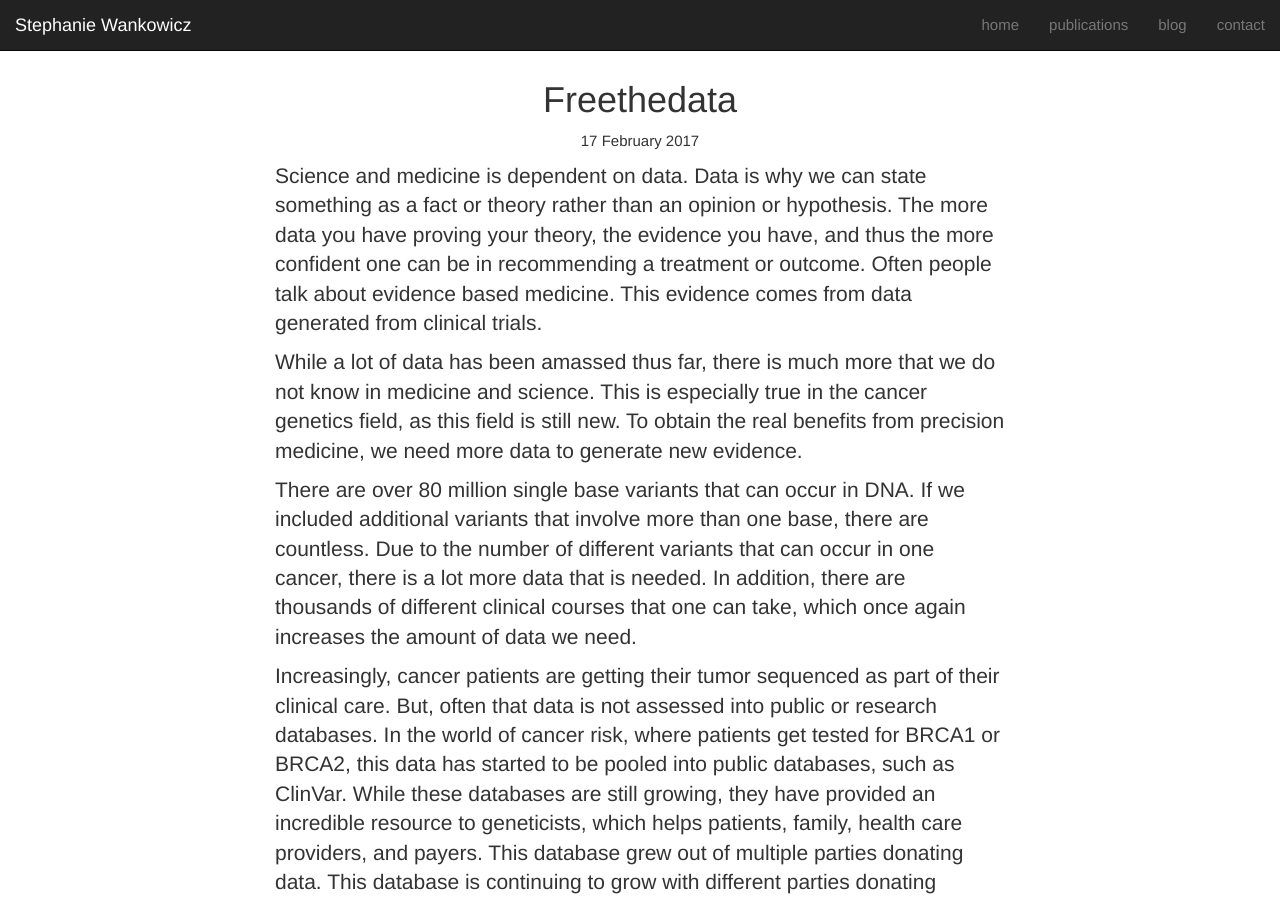
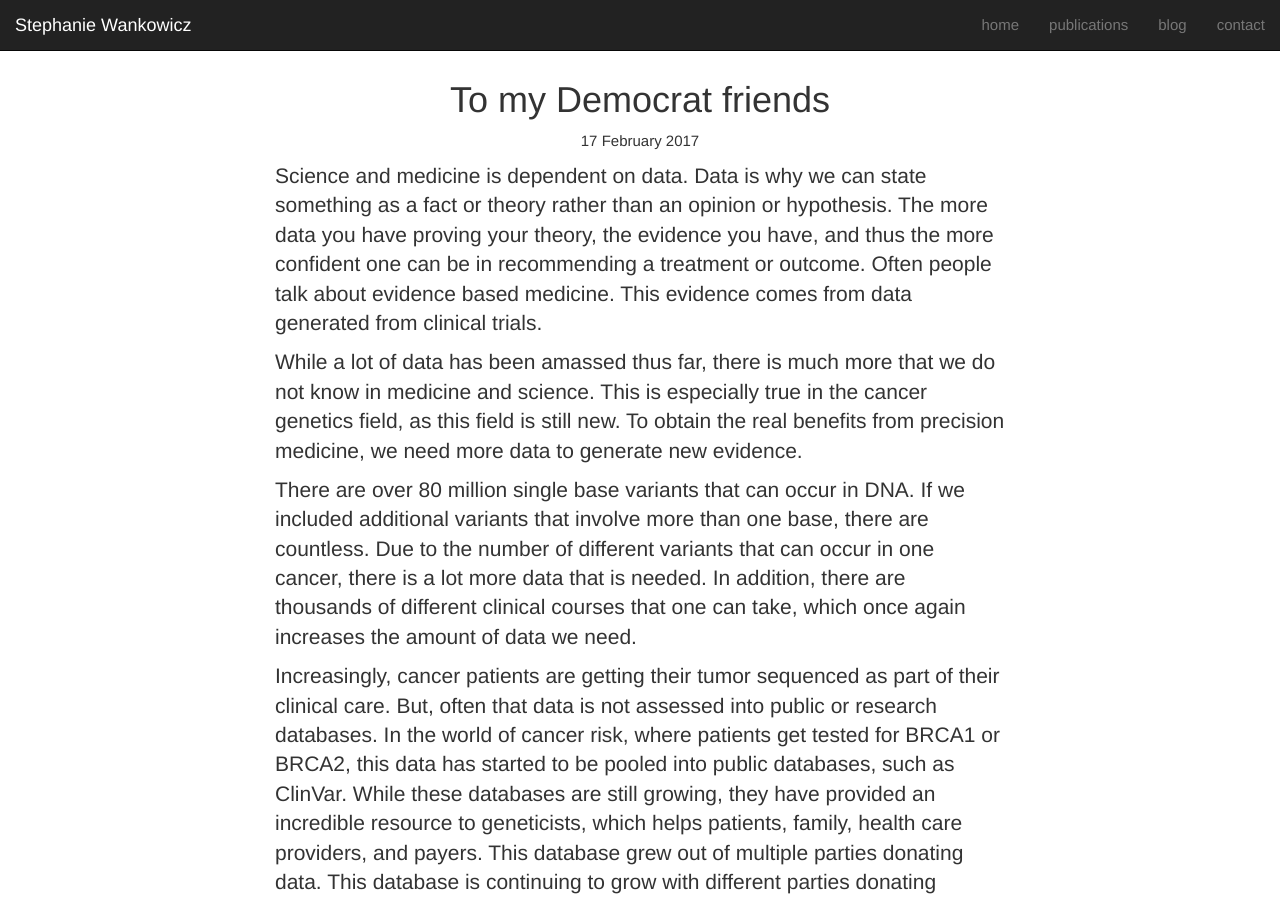
Before and after one commit to stephaniewankowicz/stephaniewankowicz.github.io, a Jekyll site: the page built from _posts/2017-02-17-freethedata.md, in a window 1280 px wide and 900 px high. Built offline with Jekyll 4.4.1, drawn with Linux system fonts in a browser that asks for light colours; nearby versions of some CDN libraries; our own code applies the rules of GitHub Pages for plain Markdown files; comment, search, counter and statistics services are not loaded.

Commit message:
Update 2017-02-17-freethedata.md

```diff
--- a/_posts/2017-02-17-freethedata.md
+++ b/_posts/2017-02-17-freethedata.md
@@ -1,3 +1,9 @@
+---
+title: To my Democrat friends
+author: ''
+layout: post
+group: blog
+---
 Science and medicine is dependent on data. Data is why we can state something as a fact or theory rather than an opinion or hypothesis. The more data you have proving your theory, the evidence you have, and thus the more confident one can be in recommending a treatment or outcome. Often people talk about evidence based medicine. This evidence comes from data generated from clinical trials.
 
 
```
